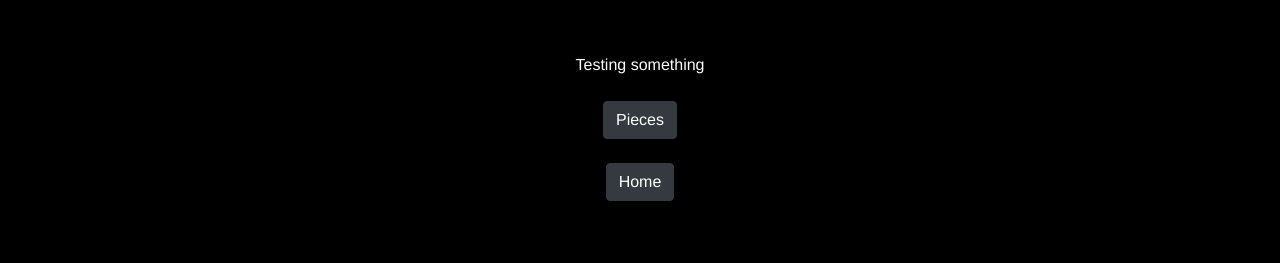
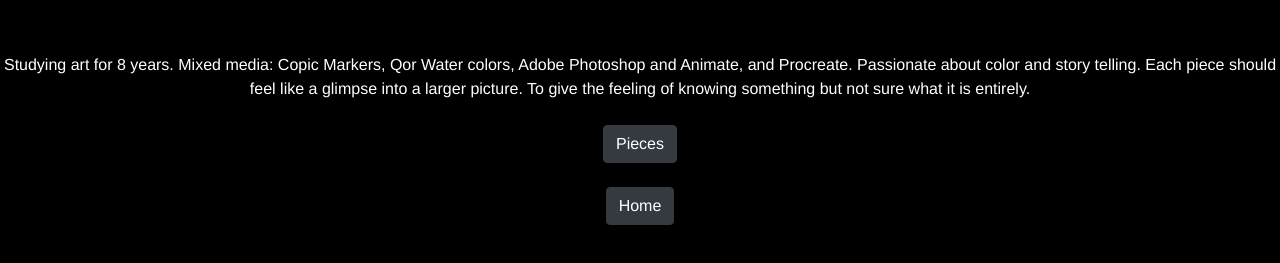
Before and after one commit to Amyrosedevorkin1/amyrosedevorkin1.github.io, a plain HTML site: page artist.html in a window 1280 px wide. Shown: the part 81-344 px from the top of the page. Drawn offline with nearby package versions, Linux system fonts and the light colour scheme.

Commit message:
statement

```diff
--- a/artist.html
+++ b/artist.html
@@ -9,7 +9,12 @@
 <h1>Artist Statement</h1>
 <br>
 <br>
-Testing something
+Studying art for 8 years.
+
+Mixed media: Copic Markers, Qor Water colors, Adobe Photoshop and Animate, and Procreate.
+
+Passionate about color and story telling. Each piece should feel like a glimpse into a larger picture. To give the feeling of knowing something but not sure what it is entirely.
+
 <br>
 <br>
 <a href="art.html"><button type="button" class="btn btn-dark">Pieces</button></a>
```
